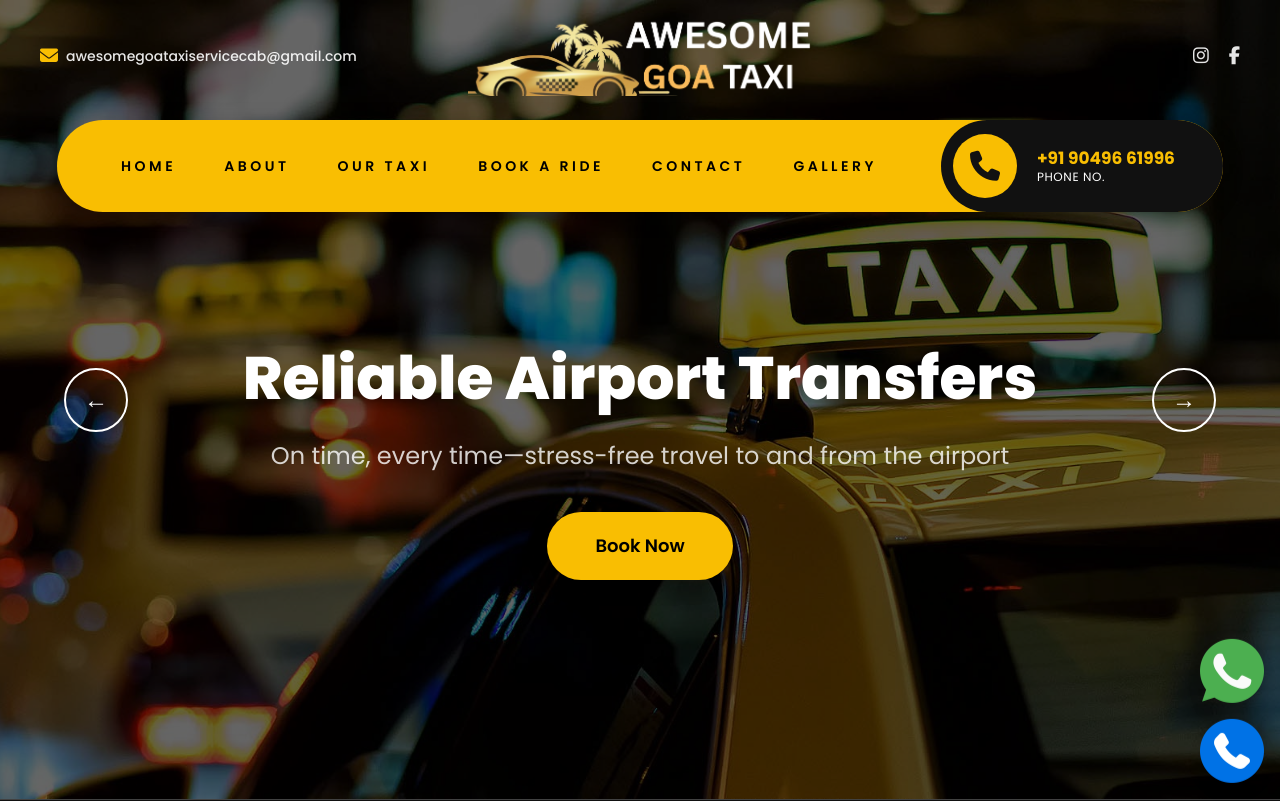
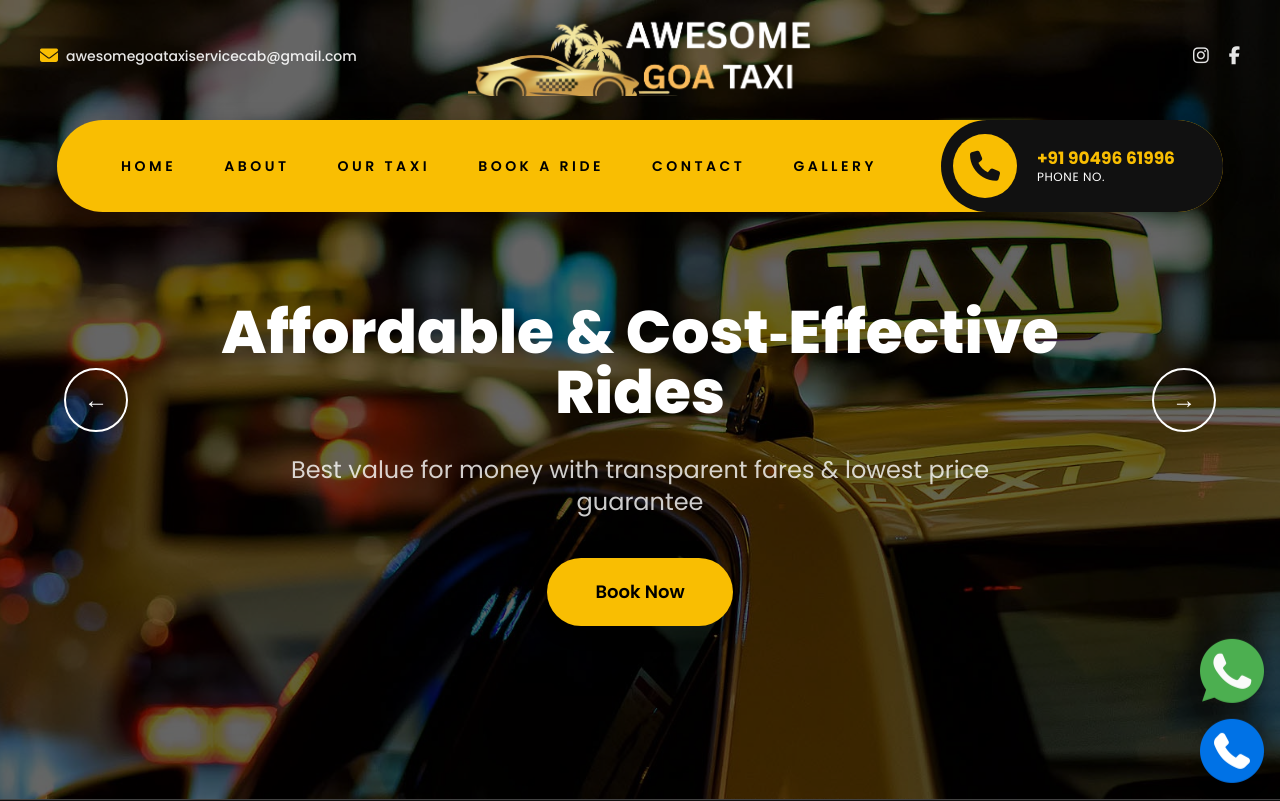
Before and after one commit to EnegixGlobal/Awesome-Goa-Taxi-Services, a React (Vite) app: page / in a window 1280 px wide. Shown: the top 801 px of the page. Built offline with nearby package versions, Linux system fonts and the light colour scheme.

Commit message:
texts of hero slider changed

```diff
--- a/src/components/HeroSlider.jsx
+++ b/src/components/HeroSlider.jsx
@@ -16,37 +16,41 @@ import mslide5 from "../../images/mob-slider-images/5.jpg";
 const slides = [
   {
     id: 1,
-    title: "Cheap & Trusted Taxi Company",
-    subtitle: "Enjoy your comfortable trip with Awesome Goa Taxi Service",
+    title: "Trusted Goa Taxi Service (Estd. 2012)",
+    subtitle:
+      "Trusted by 10,000+ customers • Certified & verified drivers for every ride",
     image: slide1,
     mobile: mslide1,
   },
   {
     id: 2,
-    title: "Reliable Airport Transfers",
-    subtitle: "On time, every time—stress-free travel to and from the airport",
+    title: "Affordable & Cost‑Effective Rides",
+    subtitle:
+      "Best value for money with transparent fares & lowest price guarantee",
     image: slide2,
     mobile: mslide2,
   },
   {
     id: 3,
-    title: "Explore Goa Comfortably",
-    subtitle: "Safe, clean, and affordable rides across scenic destinations",
+    title: "Premium Quality Guaranteed",
+    subtitle:
+      "Clean, well‑maintained fleet • Quality at the right price every time",
     image: slide3,
     mobile: mslide3,
   },
   {
     id: 4,
-    title: "Professional Drivers",
+    title: "Certified & Professional Drivers",
     subtitle:
-      "Experienced, courteous, and dedicated to your safety and comfort",
+      "Experienced, polite & verified – on‑time airport & outstation transfers since 2012",
     image: slide4,
     mobile: mslide4,
   },
   {
     id: 5,
-    title: "Book Your Ride Easily",
-    subtitle: "Fast booking and transparent pricing for every journey",
+    title: "Book Fast – Value & Trust Combined",
+    subtitle:
+      "24/7 support • Smart & cost‑effective booking • Safe, reliable & affordable",
     image: slide5,
     mobile: mslide5,
   },
```
